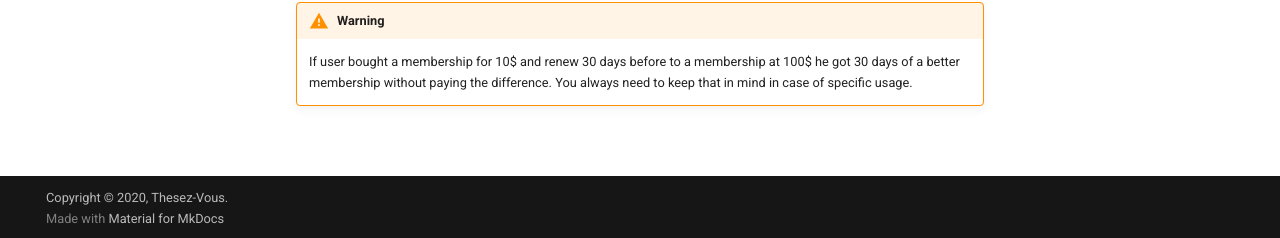
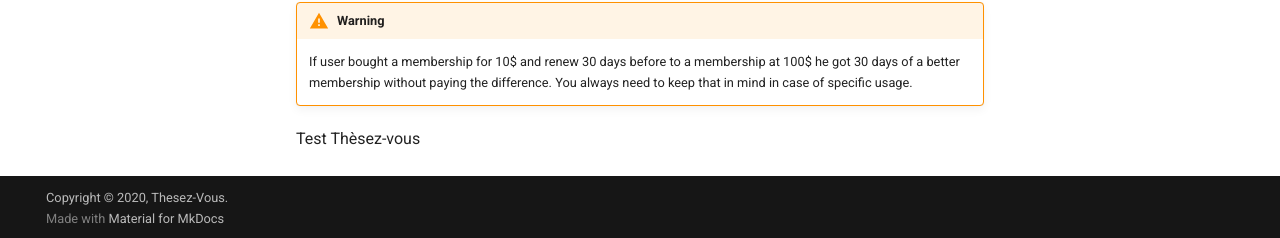
Before and after one commit to FJNR-inc/Blitz-API, an MkDocs documentation site: the page built from docs/api/memberships.md, in a window 1280 px wide and 1167 px high. Shown: the part 926-1164 px from the top of the window. Built offline with MkDocs 1.6.1 and Material for MkDocs 9.7.7, drawn with Linux system fonts in a browser that asks for light colours; comment, search, counter and statistics services are not loaded.

Commit message:
testing TV
Ceci est un test parce qu'on aime les tests

```diff
--- a/docs/api/memberships.md
+++ b/docs/api/memberships.md
@@ -25,3 +25,4 @@ duration will be the duration of membership selected in addition to the time rem
 !!! warning
     If user bought a membership for 10$ and renew 30 days before to a membership at 100$ he got 30 days of a
     better membership without paying the difference. You always need to keep that in mind in case of specific usage.
+   Test Thèsez-vous
```
